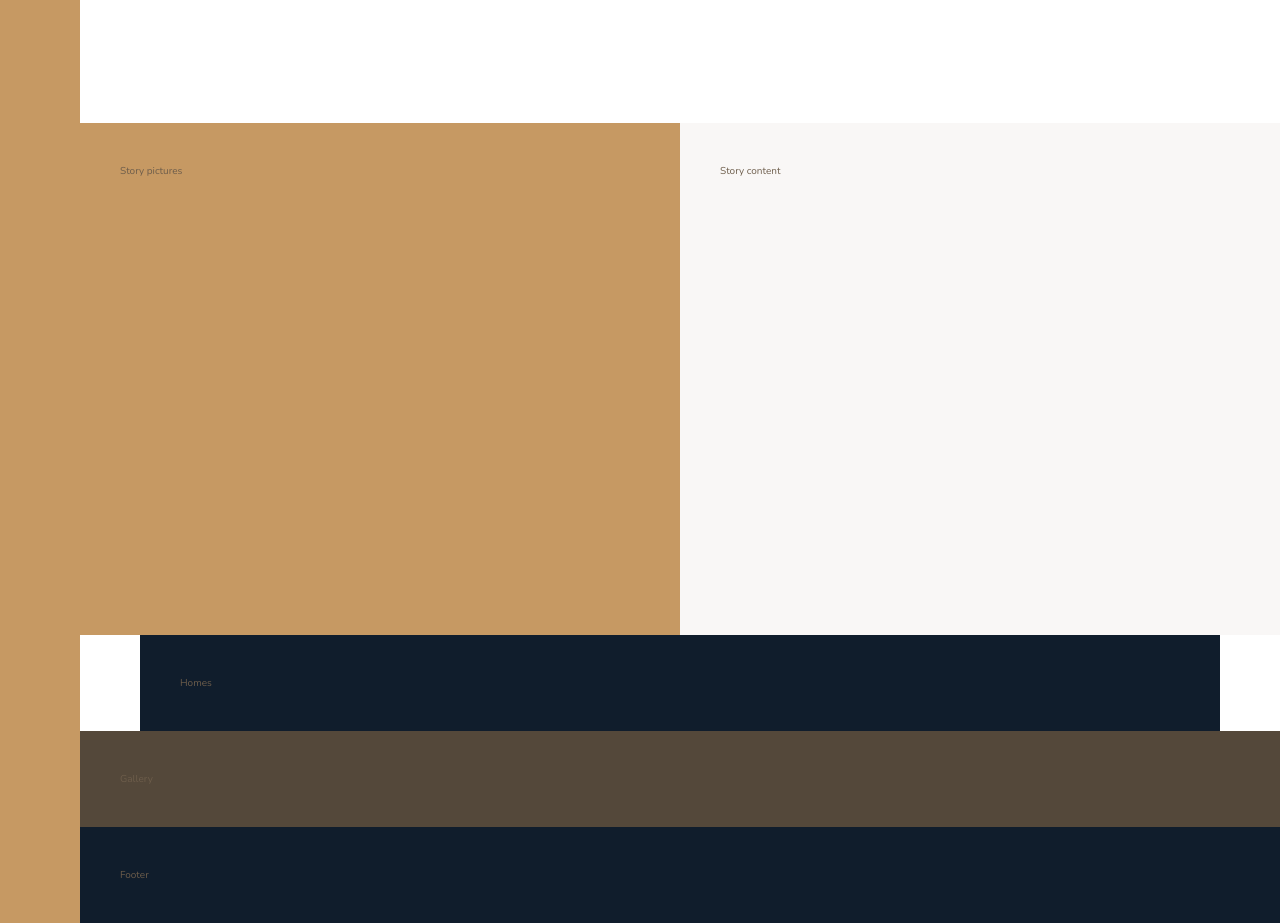
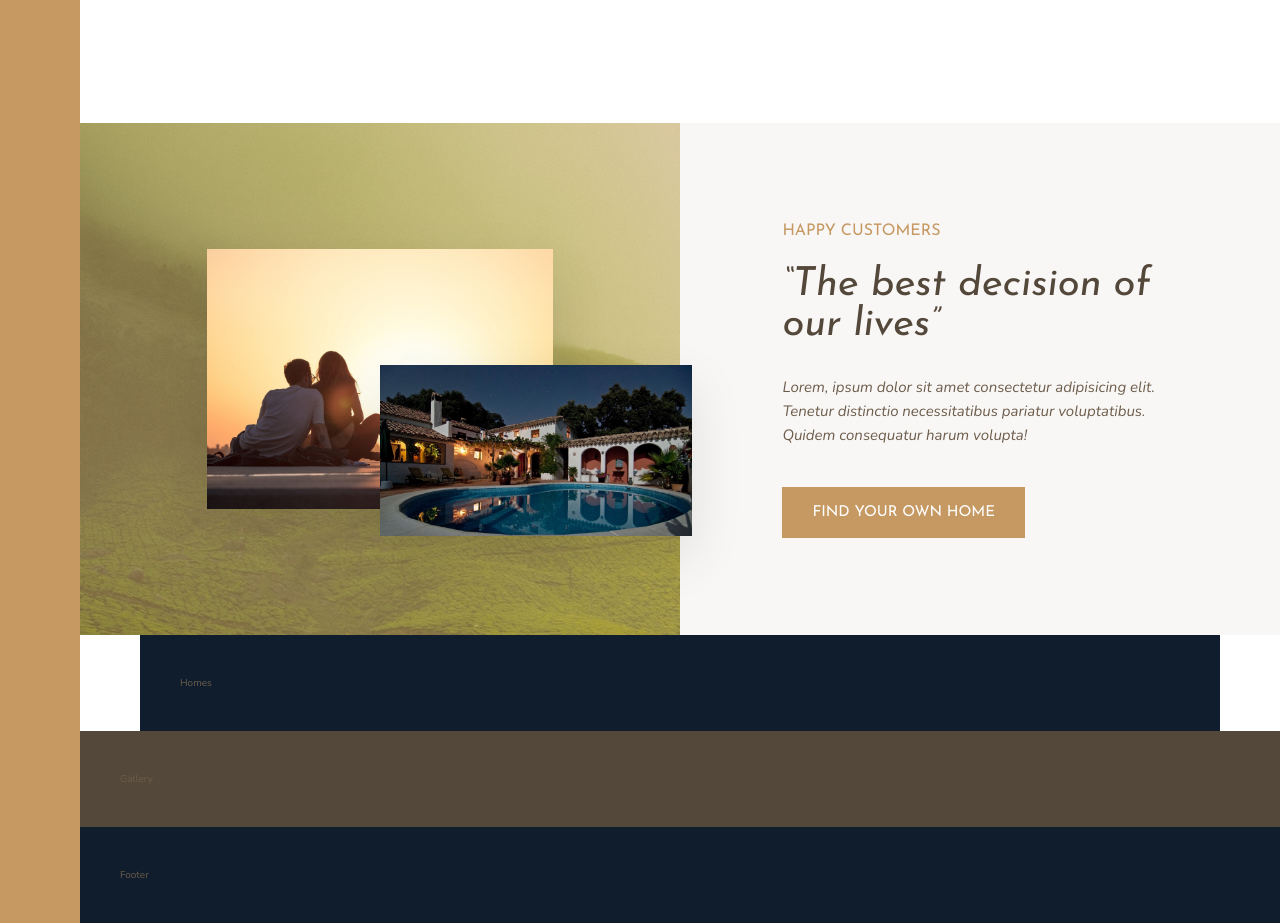
Before and after one commit to Sol-Ahn/udemy-advanced-css, a website: page Nexter/starter/index.html in a window 1280 px wide. Shown: the part 1320-2243 px from the top of the page. Drawn offline with nearby package versions, Linux system fonts and the light colour scheme.

Commit message:
Add: story section

```diff
--- a/Nexter/starter/index.html
+++ b/Nexter/starter/index.html
@@ -87,10 +87,24 @@
 			</div>
 		</section>
 		<div class="story__pictures">
-			Story pictures
+			<img
+				src="img/story-1.jpeg"
+				alt="Couple with new house"
+				class="story__img--1"
+			/>
+			<img src="img/story-2.jpeg" alt="New house" class="story__img--2" />
 		</div>
 		<div class="story__content">
-			Story content
+			<h3 class="heading-3 mb-sm">Happy Customers</h3>
+			<h2 class="heading-2 heading-2--dark mb-md">
+				&ldquo;The best decision of our lives&rdquo;
+			</h2>
+			<p class="story__text">
+				Lorem, ipsum dolor sit amet consectetur adipisicing elit. Tenetur
+				distinctio necessitatibus pariatur voluptatibus. Quidem consequatur
+				harum volupta!
+			</p>
+			<button class="btn">Find your own home</button>
 		</div>
 		<section class="homes">
 			Homes
--- a/Nexter/starter/sass/_story.scss
+++ b/Nexter/starter/sass/_story.scss
@@ -2,10 +2,52 @@
 	&__pictures {
 		background-color: $color-primary;
 		grid-column: full-start / col-end 4;
+		background-image: linear-gradient(
+				rgba($color-primary, 0.5),
+				rgba($color-primary, 0.5)
+			),
+			url(../img/back.jpg);
+
+		display: grid;
+		grid-template-rows: repeat(6, 1fr);
+		grid-template-columns: repeat(6, 1fr);
+		align-items: center;
+	}
+
+	&__img--1 {
+		width: 100%;
+		grid-row: 2 / 6;
+		grid-column: 2 / 6;
+		box-shadow: 0 2rem 5rem rgba(#000, 0.1);
+	}
+
+	&__img--2 {
+		width: 120%;
+		grid-row: 4 / 6;
+		grid-column: 4 / 7;
+		box-shadow: 0 2rem 5rem rgba(#000, 0.1);
+		z-index: 20;
 	}
 
 	&__content {
 		background-color: $color-grey-light-1;
 		grid-column: col-start 5 / full-end;
+
+		padding: 6rem 8vw;
+
+		/* display: flex;
+		flex-direction: column;
+		justify-content: center;
+    align-items: flex-start; */
+
+		display: grid;
+		align-content: center;
+		justify-items: start;
+	}
+
+	&__text {
+		font-size: 1.5rem;
+		font-style: italic;
+		margin-bottom: 4rem;
 	}
 }
--- a/Nexter/starter/sass/_typography.scss
+++ b/Nexter/starter/sass/_typography.scss
@@ -9,10 +9,24 @@
 
 .heading-2 {
 	@extend %heading;
+	font-size: 4rem;
+	font-style: italic;
+	line-height: 1;
+
+	&--light {
+		color: $color-grey-light-1;
+	}
+
+	&--dark {
+		color: $color-grey-dark-1;
+	}
 }
 
 .heading-3 {
 	@extend %heading;
+	font-size: 1.6rem;
+	color: $color-primary;
+	text-transform: uppercase;
 }
 
 .heading-4 {
@@ -22,7 +36,37 @@
 	&--light {
 		color: $color-grey-light-1;
 	}
+
 	&--dark {
 		color: $color-grey-dark-1;
 	}
 }
+
+.btn {
+	background-color: $color-primary;
+	color: #fff;
+	border: none;
+	font-family: $font-display;
+	font-size: 1.5rem;
+	text-transform: uppercase;
+	padding: 1.8rem 3rem;
+	cursor: pointer;
+	transition: all 0.2s;
+
+	&:hover {
+		background-color: $color-primary-dark;
+	}
+}
+
+.mb-sm {
+	margin-bottom: 2rem;
+}
+.mb-md {
+	margin-bottom: 3rem;
+}
+.mb-lg {
+	margin-bottom: 4rem;
+}
+.mb-hg {
+	margin-bottom: 8rem;
+}
```
Also changed, not shown: Nexter/starter/css/style.css.
